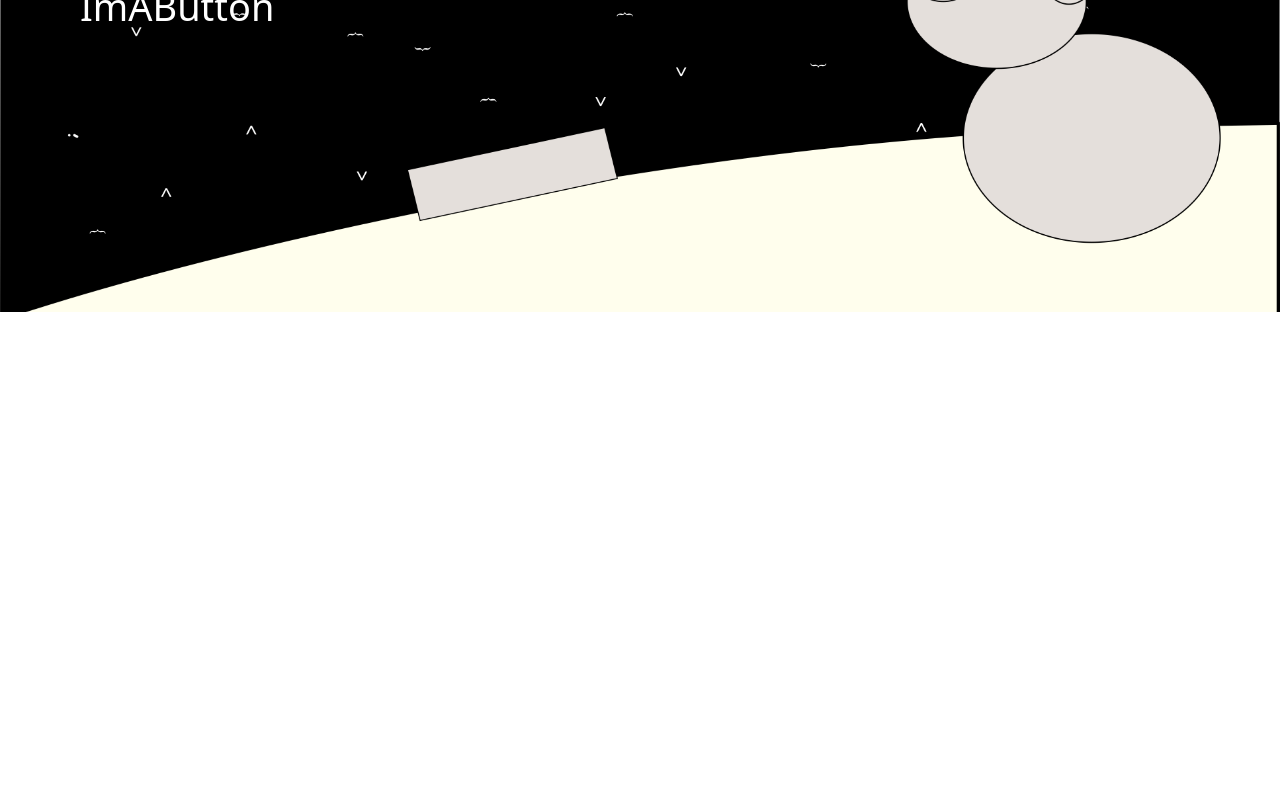
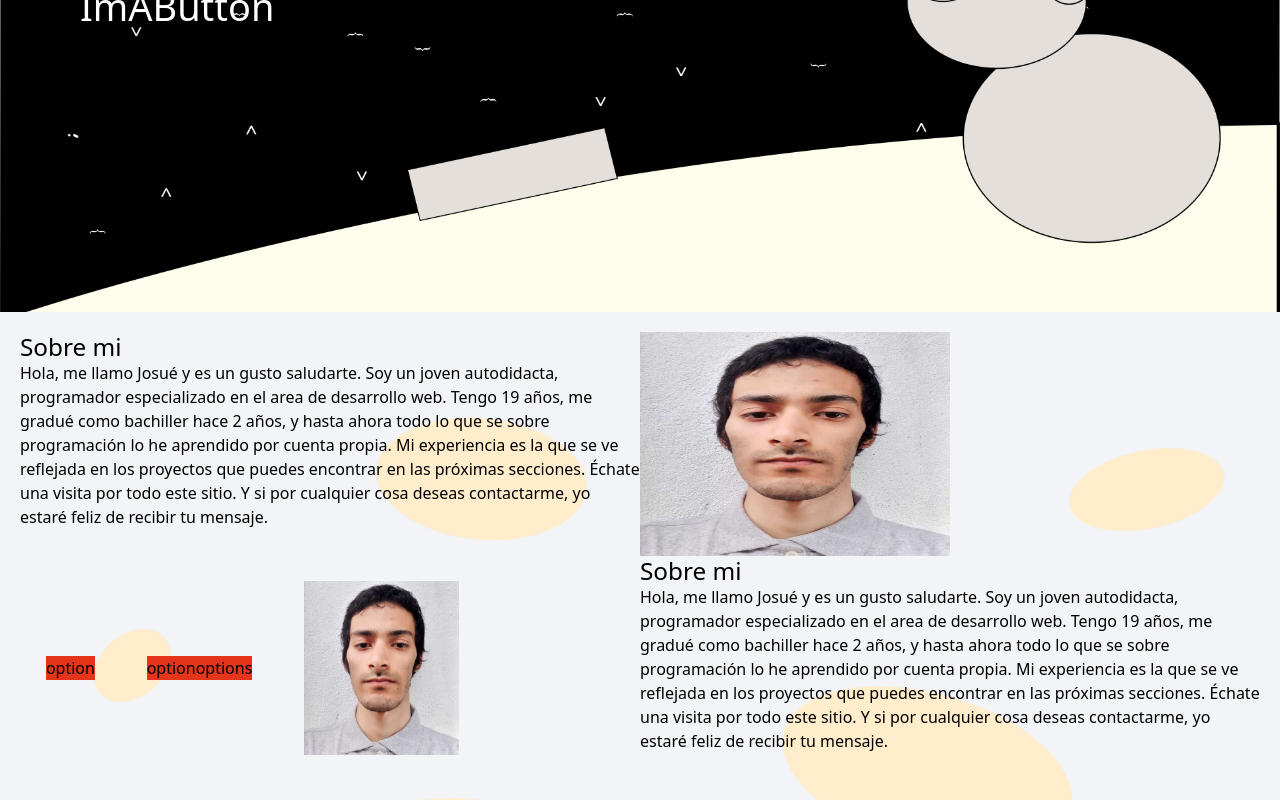
Before and after one commit to JosueG24/Portfolio, a React (Create React App) app: page / in a window 1280 px wide. Shown: the part 488-1288 px from the top of the page. Before the commit the page ends 800 px from the top, so only its background shows below. Built offline with nearby package versions, Linux system fonts and the light colour scheme.

Commit message:
se implemento la estructura basica de la segunda seccion

```diff
--- a/src/App.js
+++ b/src/App.js
@@ -1,9 +1,11 @@
 import Part1 from "./components/Part1";
+import Part2 from "./components/Part2";
 
 function App() {
   return (
     <div className="App">
         <Part1/>
+        <Part2/>
     </div>
   );
 }
--- a/src/components/Part2.jsx
+++ b/src/components/Part2.jsx
@@ -2,6 +2,42 @@ import React from 'react'
 
 export default function Part2() {
   return (
-    <div>Part2</div>
+    <section className='bg_Moon w-screen p-5'>
+      <div className='w-full h-56 flex'>
+        <div className='w-1/2'>
+          <p className='txtLg'>Sobre mi</p>
+          <p>
+            Hola, me llamo Josué y es un gusto saludarte. Soy un joven autodidacta, programador especializado en el area de desarrollo web.
+            Tengo 19 años, me gradué como bachiller hace 2 años, y hasta ahora todo lo que se sobre programación lo he aprendido por cuenta propia.
+            Mi experiencia es la que se ve reflejada en los proyectos que puedes encontrar en las próximas secciones.
+            Échate una visita por todo este sitio. Y si por cualquier cosa deseas contactarme, yo estaré feliz de recibir tu mensaje.
+          </p>
+        </div>
+        <div className='w-1/2'>
+          <img className='w-3/6 h-full' src='/myPhoto.jpeg'/>
+        </div>
+      </div>
+      <div className='w-full h-56 flex '>
+        <div className='flexAllCenter w-1/2 justify-around'>
+          <button className='bg-c_Orange'>option</button>
+          <div className=''>
+            <button className='bg-c_Orange'>option</button>
+            <button className='bg-c_Orange'>options</button>
+          </div>
+          <div className='w-1/2'>
+            <img className='w-3/6 h-full' src='/myPhoto.jpeg'/>
+          </div>
+        </div>
+        <div className=' w-1/2'>
+          <p className='txtLg'>Sobre mi</p>
+          <p>
+            Hola, me llamo Josué y es un gusto saludarte. Soy un joven autodidacta, programador especializado en el area de desarrollo web.
+            Tengo 19 años, me gradué como bachiller hace 2 años, y hasta ahora todo lo que se sobre programación lo he aprendido por cuenta propia.
+            Mi experiencia es la que se ve reflejada en los proyectos que puedes encontrar en las próximas secciones.
+            Échate una visita por todo este sitio. Y si por cualquier cosa deseas contactarme, yo estaré feliz de recibir tu mensaje.
+          </p>
+        </div>
+      </div>
+    </section>
   )
 }
--- a/src/styles/index.css
+++ b/src/styles/index.css
@@ -45,4 +45,12 @@
         @apply bg-cover bg-center;
         background-image: url(/public/backgrounds/DrawBoc+fondo.png);
     }
+    .bg_Moon{
+        @apply bg-cover bg-center;
+        background-image: url(/public/backgrounds/bgMoon.png);
+    }
+    /* Other */
+    .App{
+        overflow-x: hidden;
+    }
 }
```
Also changed, not shown: public/myPhoto.jpeg (added).
